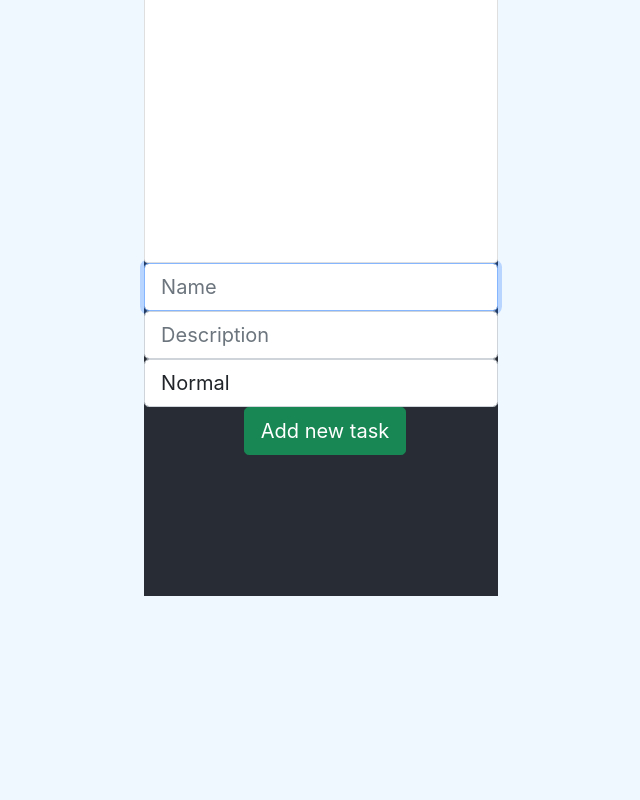
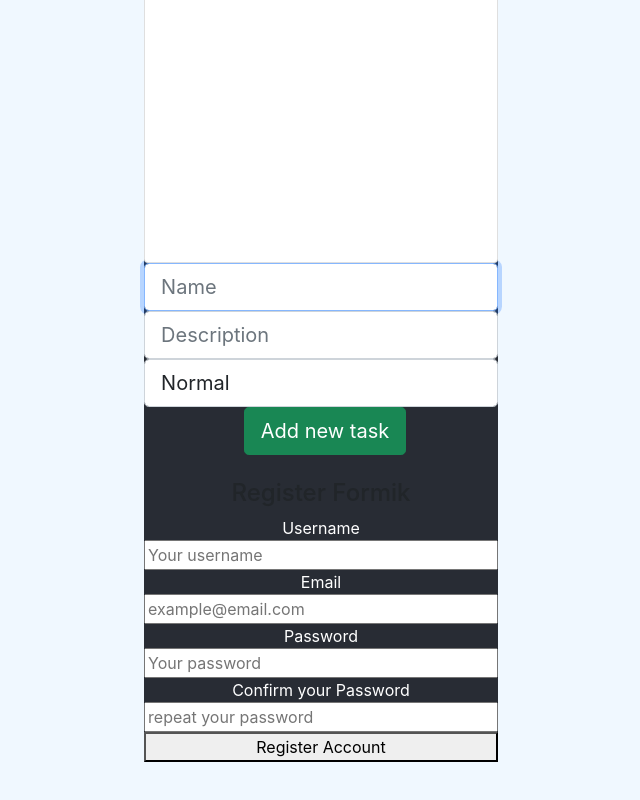
Before and after one commit to Maruan-Cardenas/open-bootcamp, a React (Create React App) app in the folder ReactJS/proyect-task/: page / in a window 1280 px wide. Shown: the part 244-1044 px from the top of the page, without its empty margins (319-959 px from the left). Before the commit the page ends 880 px from the top, so only its background shows below. Built offline with nearby package versions, Linux system fonts and the light colour scheme.

Commit message:
session 15

```diff
--- a/ReactJS/proyect-task/package.json
+++ b/ReactJS/proyect-task/package.json
@@ -15,6 +15,7 @@
     "react-dom": "^17.0.2",
     "react-scripts": "5.0.0",
     "sass": "^1.45.1",
+    "scss": "^0.2.4",
     "web-vitals": "^2.1.2",
     "yup": "^0.32.11"
   },
--- a/ReactJS/proyect-task/src/App.js
+++ b/ReactJS/proyect-task/src/App.js
@@ -1,10 +1,12 @@
 import './App.css';
 import TaskListComponent from './component/container/task_list';
+import RegisterFormik from './component/pure/forms/registerFormik';
 
 function App() {
   return (
     <div className="App">
       <TaskListComponent />
+      <RegisterFormik />
     </div>
   );
 }
--- /dev/null
+++ b/ReactJS/proyect-task/src/component/pure/forms/registerFormik.jsx
@@ -0,0 +1,96 @@
+import React from 'react';
+import { User } from '../../../models/user.class.js'
+import { Formik, Form, Field, ErrorMessage } from 'formik'
+import * as Yup from 'yup'
+import { ROLES } from '../../../models/roles.enum.js';
+
+const RegisterFormik = () => {
+  let user = new User()
+
+  const initialValues = {
+    username: '',
+    email: '',
+    password: '',
+    confirmPassword: '',
+    role: ROLES.USER
+  }
+
+  const registerSchema = Yup.object().shape(
+    {
+      username: Yup.string()
+        .min(6, 'userName is too short')
+        .max(12, 'Username is too long')
+        .required('the Username is required'),
+
+      email: Yup.string()
+        .email('This email is invalid')
+        .required('The email is required'),
+      role: Yup.string().oneOf([ROLES.USER, ROLES.ADMIN], 'You must select a Role: User / Asmin')
+        .required('Role is required'),
+      password: Yup.string()
+        .required('The password is required plis')
+        .min(9, 'password too short, plis insert nine caracters'),
+      confirmPassword: Yup.string()
+        .when('password', {
+          is: value => (value && value.length > 0 ? true : false),
+          then: Yup.string().oneOf(
+            [Yup.ref('password')],
+            'Password must match!'
+          )
+        }).required('You must confirm the password')
+    }
+  )
+
+  const formContainers = {
+    color:'white',
+    display: 'flex',
+    flexDirection: 'column',
+  }
+
+
+  return (
+    <div>
+      <h4>Register Formik</h4>
+      <Formik
+      initialValues={initialValues}
+      validationSchema={registerSchema}
+      onSubmit={async (values) => {
+        await new Promise((r) => setTimeout(r, 1000))
+        alert(JSON.stringify(values, null, 2))
+      }}
+      >
+        {({value, touched, errors, isSubmitting, handleChange, handleBlur }) => (
+          <Form style={formContainers}>
+            <label htmlFor='username'>Username</label>
+            <Field id='username' type='text' name='username' placeholder='Your username' />
+            {
+              errors.username && touched.username && <ErrorMessage name='username' component='div' />
+            }
+            <label htmlFor='email'>Email</label>
+            <Field id='email' type='email' name='email' placeholder='example@email.com' />
+            {
+              errors.email && touched.email && <ErrorMessage name='email' component='div' />
+            }
+            <label htmlFor='password'>Password</label>
+            <Field id='password' type='password' name='password' placeholder='Your password' />
+            {
+              errors.password && touched.password && <ErrorMessage name='password' component='div' />
+            }
+            <label htmlFor='confirmPassword'>Confirm your Password</label>
+            <Field id='confirmPassword' type='password' name='confirmPassword' placeholder='repeat your password' />
+            {
+              errors.password && touched.password && <ErrorMessage name='confirmPassword' component='div' />
+            }
+            <button type='submit'>Register Account</button>
+            {
+              isSubmitting && <p>Sending your credentials...</p>
+            }
+          </Form>
+        )}
+
+      </Formik>
+    </div>
+  );
+}
+
+export default RegisterFormik;
--- /dev/null
+++ b/ReactJS/proyect-task/src/models/roles.enum.js
@@ -0,0 +1,4 @@
+export const ROLES = {
+  USER: 'user',
+  ADMIN: 'admin',
+}
--- /dev/null
+++ b/ReactJS/proyect-task/src/models/user.class.js
@@ -0,0 +1,15 @@
+import { ROLES } from "./roles.enum"
+
+export class User {
+  userName = ''
+  email = ''
+  password = ''
+  role = ROLES.USER
+
+  constructor(userName, email, password, role) {
+    this.userName = userName
+    this.email = email
+    this.password = password
+    this.role = role
+  }
+}
```
Also changed, not shown: 1 other file (tests, documents, lock files or other folders).
